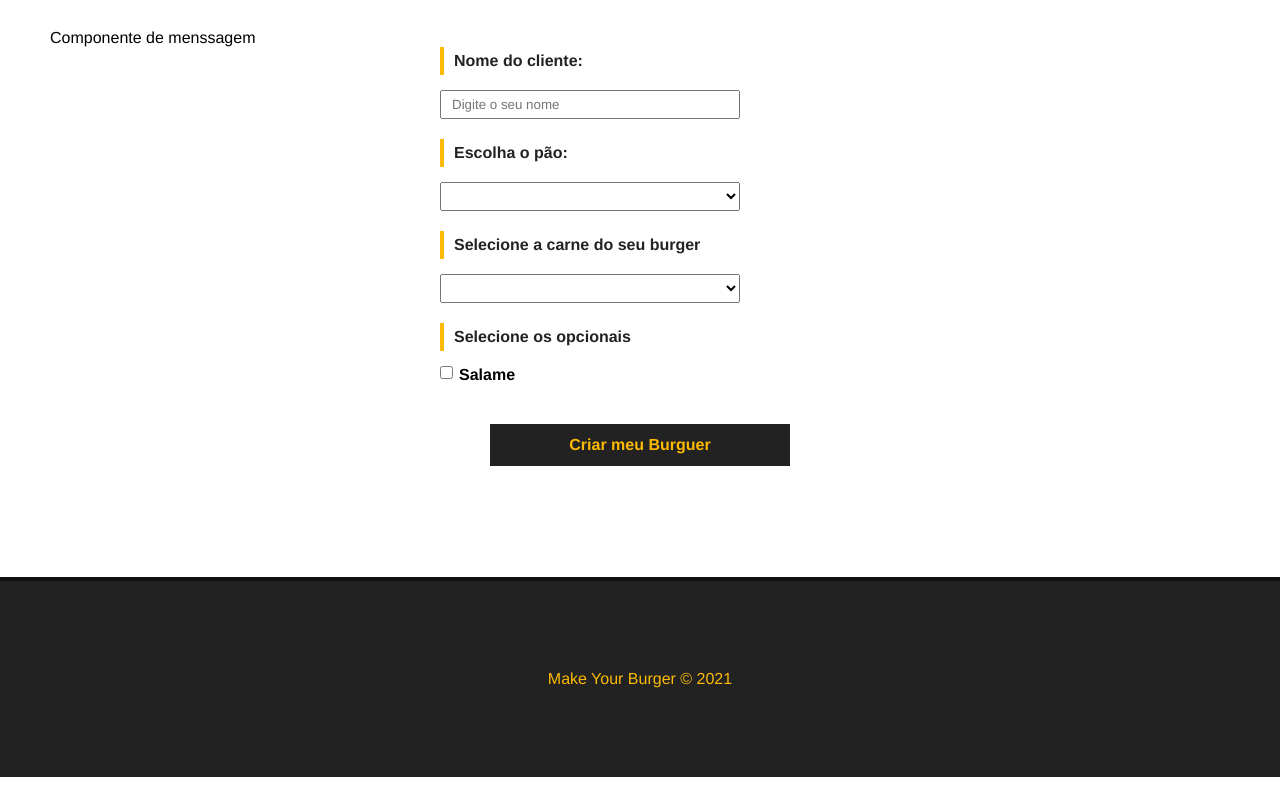
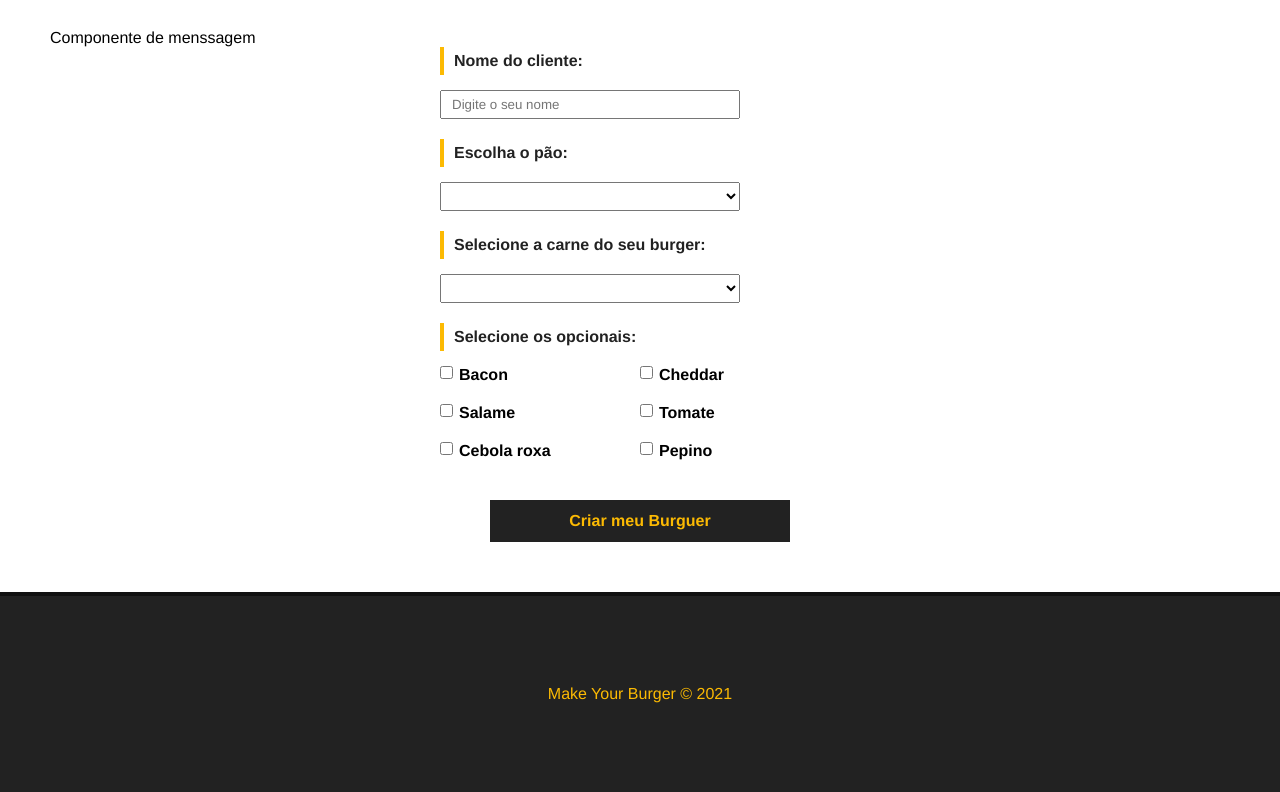
Before and after one commit to HigorDanielMR/Sistema_De_Pedido_De_Hamburguer, a Vue app in the folder 1_sistema_de_pedido_de_hamburguer/: page / in a window 1280 px wide. Shown: the part 677-1469 px from the top of the page. Built offline with nearby package versions, Linux system fonts and the light colour scheme; data requests are answered from the project's data file.

Commit message:
feat: Implementando requisicao para a api e preenchendo selects e checkbox com valores da api

```diff
--- a/1_sistema_de_pedido_de_hamburguer/db/db.json
+++ b/1_sistema_de_pedido_de_hamburguer/db/db.json
@@ -16,6 +16,10 @@
         {
           "id": 4,
           "tipo": "Integral"
+        },
+        {
+          "id": 5,
+          "tipo": "Pão Francês"
         }
       ],
       "carnes": [
--- a/1_sistema_de_pedido_de_hamburguer/src/components/BurgerForm.vue
+++ b/1_sistema_de_pedido_de_hamburguer/src/components/BurgerForm.vue
@@ -10,22 +10,26 @@
                 <div class="input-container">
                     <label for="pao">Escolha o pão:</label>
                     <select name="pao" id="pao" v-model="pao">
-                        <option value="">Selecione o seu pão</option>
-                        <option value="integral">Integral</option>
+                        <option value="">Selecione o seu pão:</option>
+                        <option  v-for="pao in paes" :key="pao.id" :value="pao.tipo">
+                            {{pao.tipo}}
+                        </option>
                     </select>
                 </div>
                 <div class="input-container">
-                    <label for="carne">Selecione a carne do seu burger</label>
+                    <label for="carne">Selecione a carne do seu burger:</label>
                     <select name="carne" id="carne" v-model="carne">
                         <option value="">Selecione o seu tipo de carne</option>
-                        <option value="maminha">Maminha</option>
+                        <option v-for="carne in carnes" :key="carne.id" :value="carne.tipo">
+                            {{carne.tipo}}
+                        </option>
                     </select>
                 </div>
                 <div id="opcionais-container" class="input-container">
-                    <label id="opcionais-title" for="opcionais">Selecione os opcionais</label>
-                    <div class="checkbox-container">
-                        <input type="checkbox" name="opcionais" v-model="opcionais" value="salame">
-                        <span>Salame</span>
+                    <label id="opcionais-title" for="opcionais">Selecione os opcionais:</label>
+                    <div class="checkbox-container" v-for="opcional in opcionaisdata" :key="opcional.id">
+                        <input type="checkbox" name="opcionais" v-model="opcionais" :value="opcional.tipo">
+                        <span>{{opcional.tipo}}</span>
                     </div>
                 </div>
                 <div class="input-container">
@@ -38,7 +42,34 @@
 
 <script>
     export default {
-        name: "BurgerForm"
+        name: "BurgerForm",
+        data(){
+            return{
+                paes: null,
+                carnes: null,
+                opcionaisdata: null,
+                nome: null,
+                pao: null,
+                carne: null,
+                opcionais: [],
+                status: "Solicitado",
+                msg: null
+            }
+        },
+
+        methods: {
+            async obterIngredientes(){
+                const req = await fetch("http://localhost:3000/ingredientes")
+                const data = await req.json();
+
+                this.paes = data.paes;
+                this.carnes = data.carnes;
+                this.opcionaisdata = data.opcionais;
+            }
+        },
+        mounted(){
+            this.obterIngredientes()
+        }
     }
 </script>
 
```
